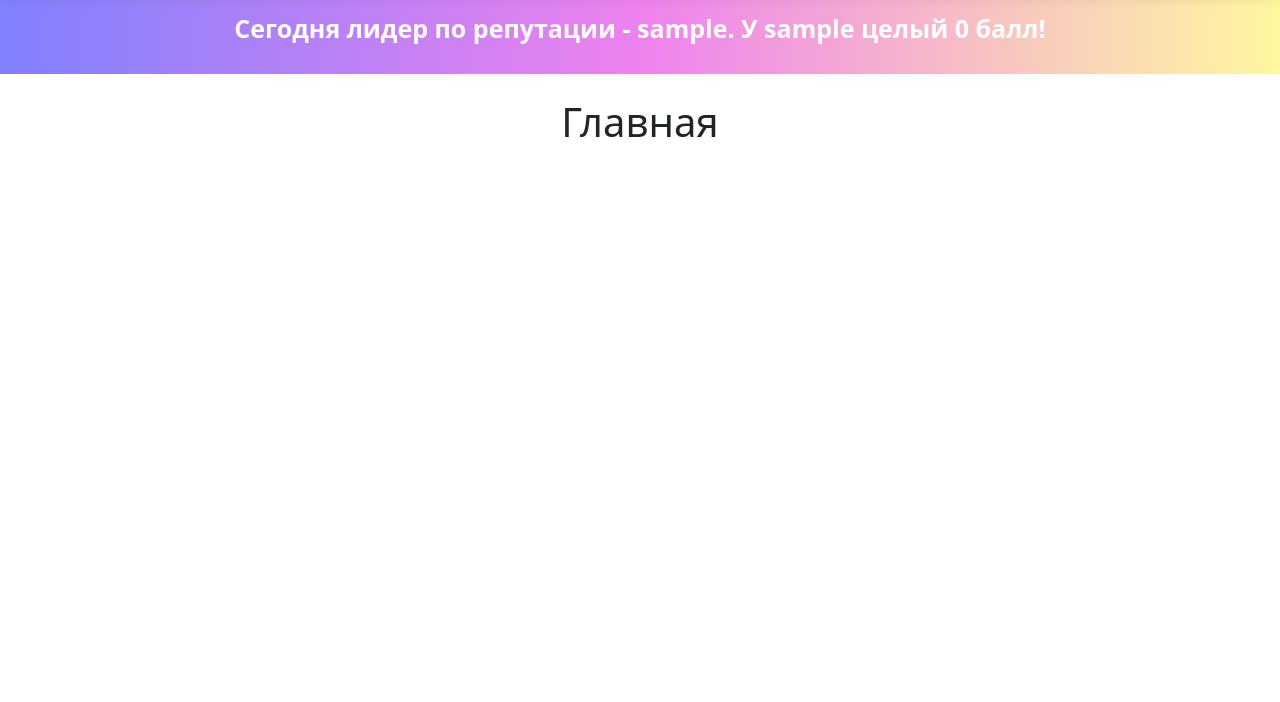
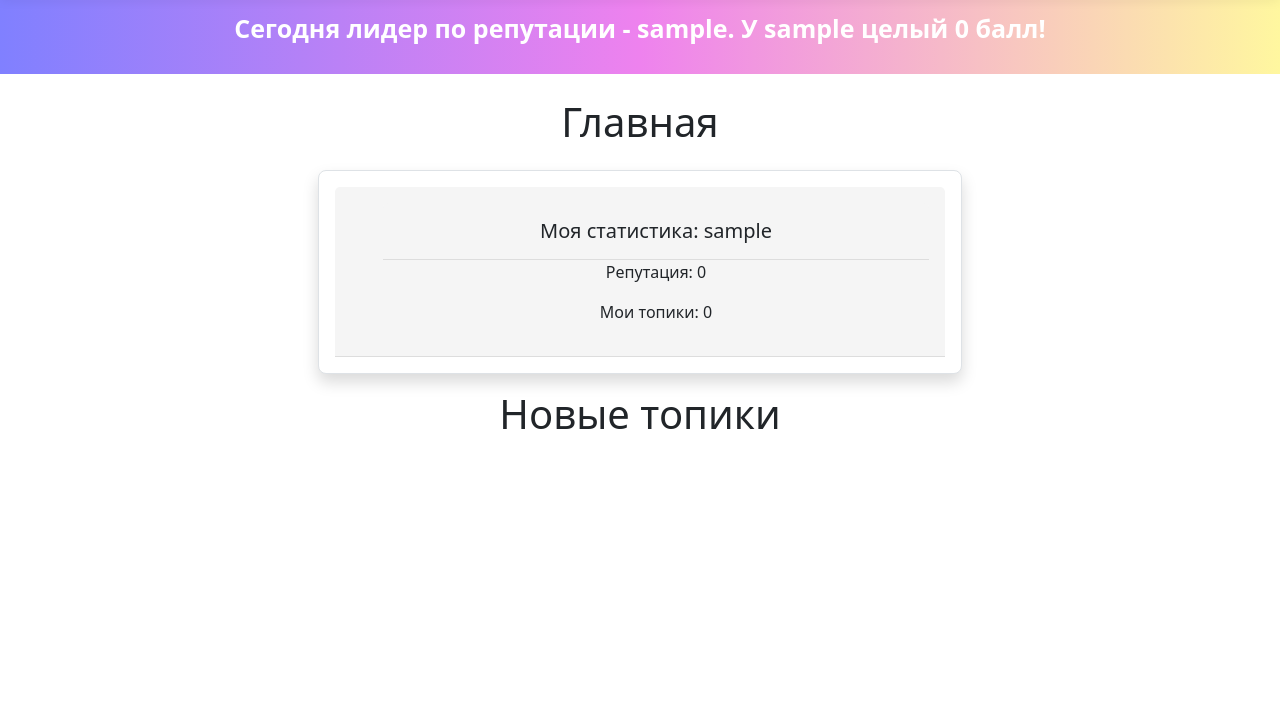
Before and after one commit to Tarasyonok/PLOV, a Django app: page / in a window 1280 px wide. Shown: the part 70-772 px from the top of the page. Run offline with Django 5.2, Linux system fonts and the light colour scheme; the visitor is signed in with stand-in values (Sample User, id 1); data comes from the database, SQL or seed files in the repository; data that the repository does not hold is empty; some libraries are stand-ins or nearby versions.

Commit message:
add: homepage template and paginator to topic list

```diff
--- /dev/null
+++ b/plov/forum/context_processors.py
@@ -0,0 +1,18 @@
+import forum.models
+
+
+def topics_context(request):
+    topics = forum.models.Topic.objects.all()
+    main_topics = topics.order_by('-created')[:3]
+    context = {'main_topics': main_topics}
+    return context
+
+
+def my_topics_counter_context(request):
+    if request.user.is_authenticated:
+        topics = forum.models.Topic.objects.filter(user=request.user)
+        my_topics = topics.count()
+        context = {'my_topics': my_topics}
+        return context
+
+    return {'none': None}
--- a/plov/plov/settings.py
+++ b/plov/plov/settings.py
@@ -61,6 +61,8 @@ TEMPLATES = [
                 'django.contrib.auth.context_processors.auth',
                 'django.contrib.messages.context_processors.messages',
                 'leaderboard.context_processors.rep_ldb_context',
+                'forum.context_processors.topics_context',
+                'forum.context_processors.my_topics_counter_context',
             ],
         },
     },
--- a/plov/templates/homepage/homepage.html
+++ b/plov/templates/homepage/homepage.html
@@ -5,5 +5,71 @@
 {% endblock %}
 
 {% block content %}
-  <h1 class="text-center mb-4">Главная</h1>
+<div class="row">
+    <h1 class="text-center mb-4">Главная</h1>
+    <div class="col d-flex justify-content-center">
+      <div class="row g-0">
+        {% if user.is_authenticated %}
+          <div class="card shadow border">
+            <div class="card-body">
+              <div class="card-header">
+                <ul>
+                  <h5 class="card-header" style="text-align: center;">Моя статистика: {{ user.username }}</h5>
+                  <p class="card-text" style="text-align: center;">Репутация: {{ user.profile.reputation_points }}</p>
+                  <p class="card-text" style="text-align: center;">Мои топики: {{ my_topics }}</p>
+                </ul>
+              </div>
+            </div>
+          </div>
+        {% else %}
+          <div class="card shadow border">
+            <div class="card-body">
+              <div class="card-header">
+                <ul>
+                  <h5 class="card-header" style="text-align: center;">Моя статистика:</h5>
+                  <p class="card-text" style="text-align: center;">Репутация: -</p>
+                  <p class="card-text" style="text-align: center;">Мои топики: -</p>
+                  <p class="card-text" style="text-align: center;"><a href={% url "users:login" %}>Войди</a> или <a href={% url "users:signup" %}>зарегистрируйся</a>, чтобы узнать свою статистику!</p>
+                </ul>
+              </div>
+            </div>
+          </div>
+        {% endif %}
+        <h1 class="text-center mb-4">Новые топики</h1>
+        <div>
+          <div class="card-list">
+              {% for topic in main_topics %}
+                <div class="card">
+                  <a href={% url "forum:topic-detail" topic.id %} style="text-decoration: none;">
+                      <div class="card-header">
+                          <h5>{{ topic.title|truncatechars:50 }}</h5>
+                      </div>
+                  </a>
+                  <div class="card-body">
+                    <div class="card-header">
+                      <p>{{ topic.text|truncatechars:325 }}</p>
+                    </div>
+                  <div>
+                      <div class="d-flex fw-wrap mb12">
+                          <div class="flex-grow-1">
+                              <p>
+                                {% if topic.user.profile.avatar %}
+                                  <img src="{{ topic.user.profile.avatar.url }}" width="40" height="40" class="rounded-circle border object-fit-cover">
+                                {% endif %}
+                                <a href={% url "users:profile" topic.user.username %}>{{ topic.user.username }}</a> задал(а) вопрос в {{ topic.created }}
+                              </p>
+                          </div>
+                          <div class="aside-cta mb12 print:d-none">
+                            <p>Просмотры: {{ topic.topic_view_count }}</p>
+                          </div>
+                      </div>
+                    </div>
+                  </div>
+                </div>
+              {% endfor %}
+          </div>
+      </div>
+      </div>
+    </div>
+</div>
 {% endblock %}
```
Also changed, not shown: plov/forum/views.py (+10 -2 lines), plov/templates/forum/topic_list.html (+32 -1 lines).
